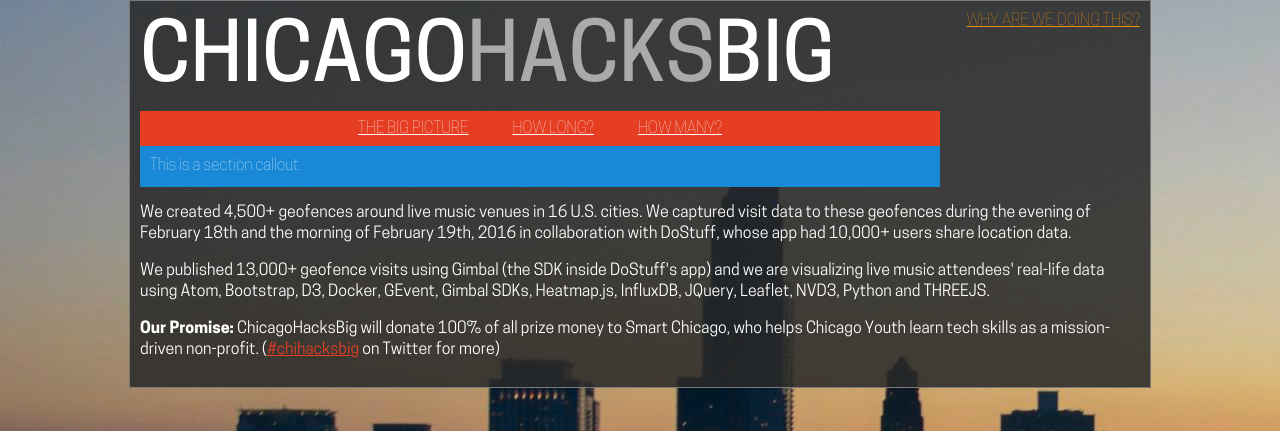
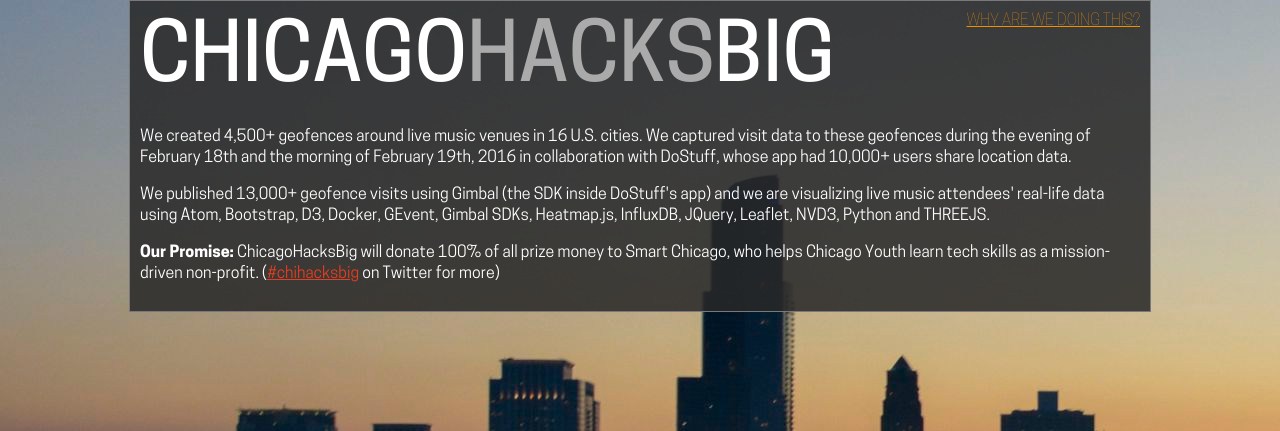
Before and after one commit to NationalAssociationOfRealtors/ChicagoHacksBig, a Flask app: template hack/views/templates/intro.html in a window 1280 px wide. Shown: the top 431 px of the page. Run offline with Flask 2, Linux system fonts and the light colour scheme; the template is opened without the code that fills it, so the values that code supplies are empty.

Commit message:
Removed Nav elements
Removed the nav to fit Joe’s new structure.

```diff
--- a/hack/views/templates/intro.html
+++ b/hack/views/templates/intro.html
@@ -204,15 +204,7 @@
 				</div>
 			</div>
 		<div style="clear:both;"></div>
-	<div id="nav">
-		<ul>
-			<li><a href="#">The Big Picture</a></li>
-			<li><a href="#">How Long?</a></li>
-			<li><a href="#">How Many?</a></li>
-		</ul>
-	</div>
-<div style="clear:both;"></div>
-<p class="section-callout">This is a section callout.</p>
+
 <p>We created 4,500+ geofences around live music venues in 16 U.S. cities. We captured visit data to these geofences during the evening of February 18th and the morning of February 19th, 2016 in collaboration with DoStuff, whose app had 10,000+ users share location data.</p>
 
 <p>We published 13,000+ geofence visits using Gimbal (the SDK inside DoStuff's app) and we are visualizing live music attendees' real-life data using Atom, Bootstrap, D3, Docker, GEvent, Gimbal SDKs, Heatmap.js, InfluxDB, JQuery, Leaflet, NVD3, Python and THREEJS.</p>
```
